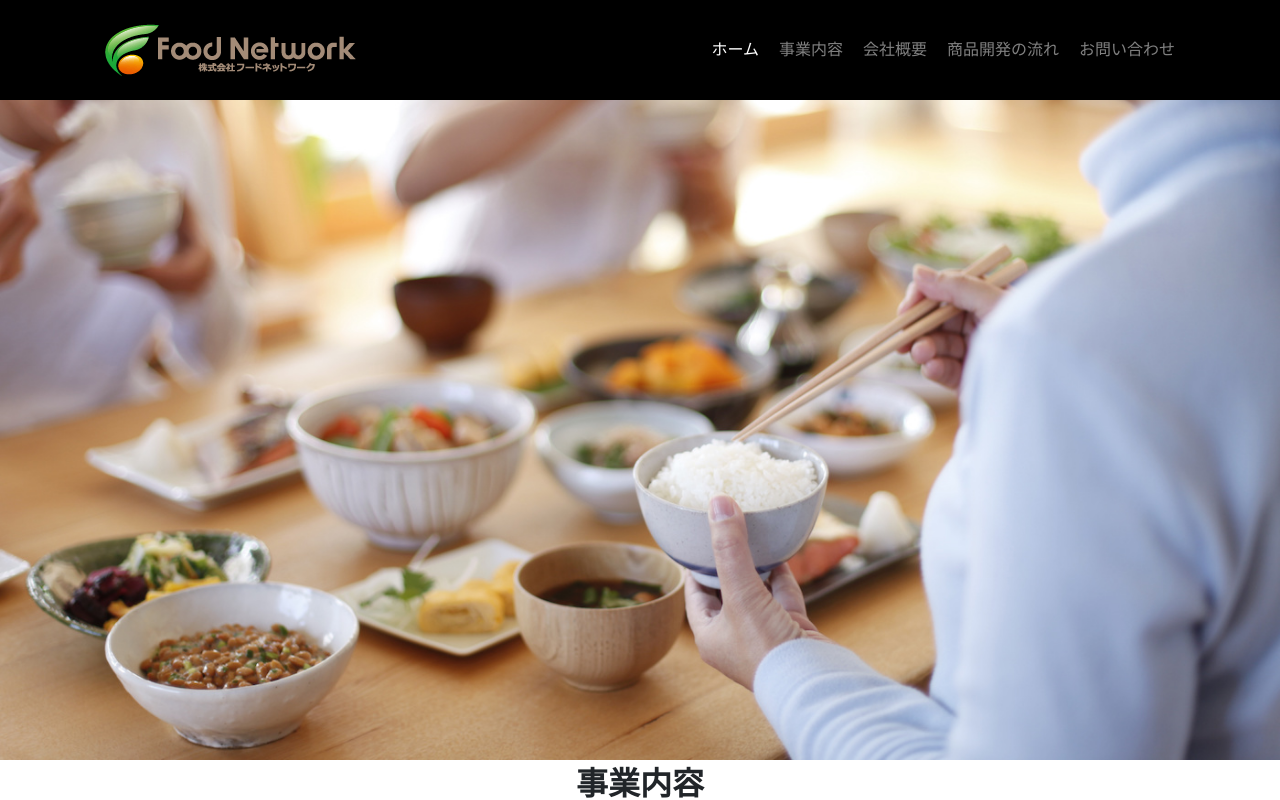
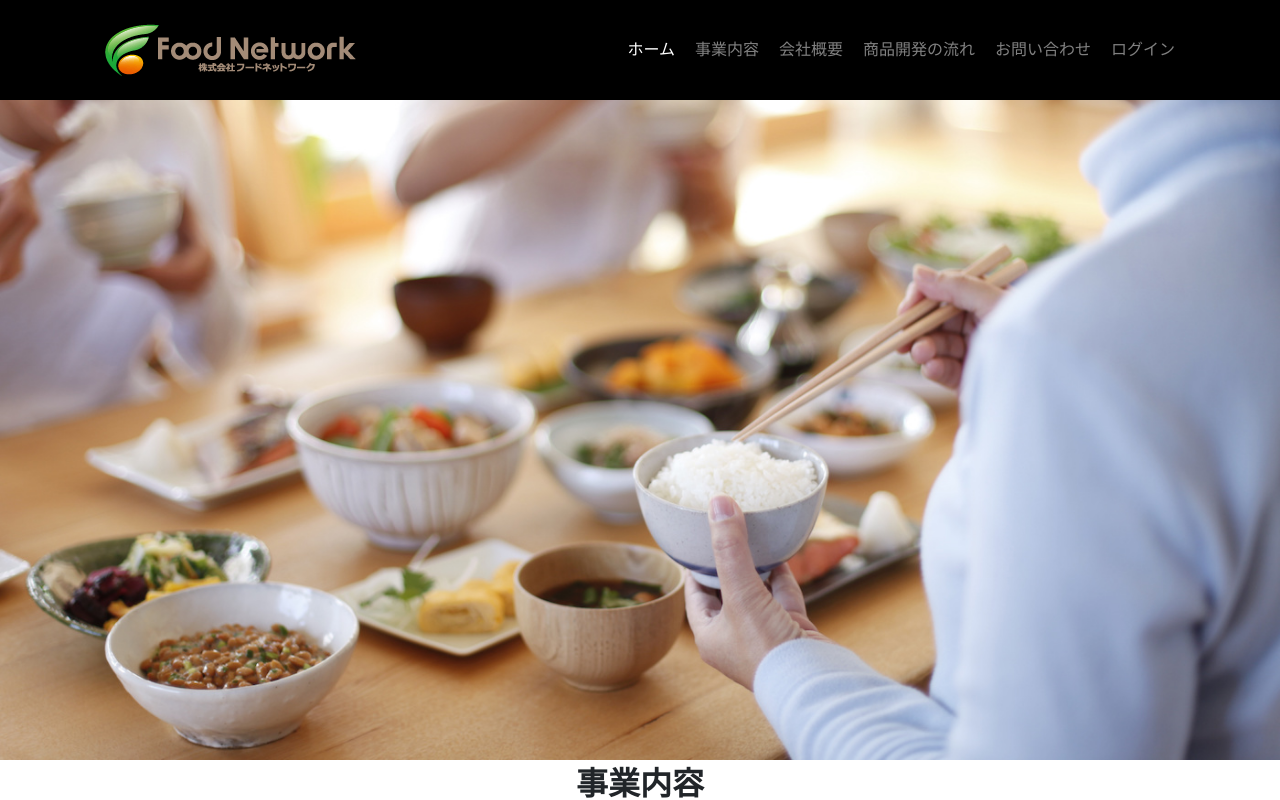
Before and after one commit to kusui-user/nuxt-foodnet, a Nuxt app: page / in a window 1280 px wide. Shown: the top 800 px of the page. Built offline with nearby package versions, Linux system fonts and the light colour scheme.

Commit message:
ログイン追加

```diff
--- a/components/Header.vue
+++ b/components/Header.vue
@@ -28,6 +28,9 @@
             </li>
             <li class="header__li item" v-on:click="changecontent(4)">
               <nuxt-link to="/contact" active-class="acctive-list">{{ $store.state.menues[4] }}</nuxt-link>
+            </li>
+            <li class="header__li item" >
+              <nuxt-link to="/contact" active-class="acctive-list">ログイン</nuxt-link>
             </li>
           </ul>
         </nav>
```
